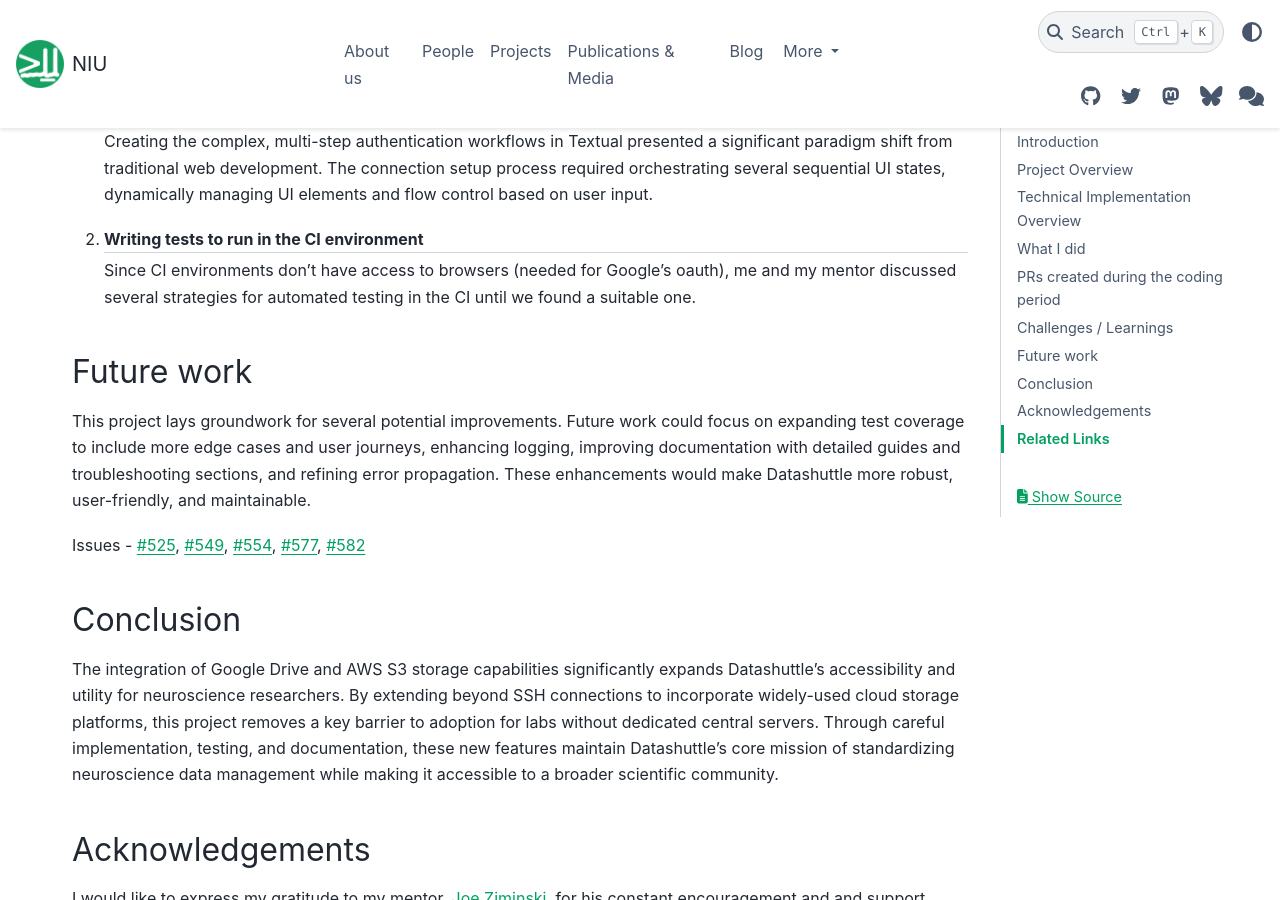
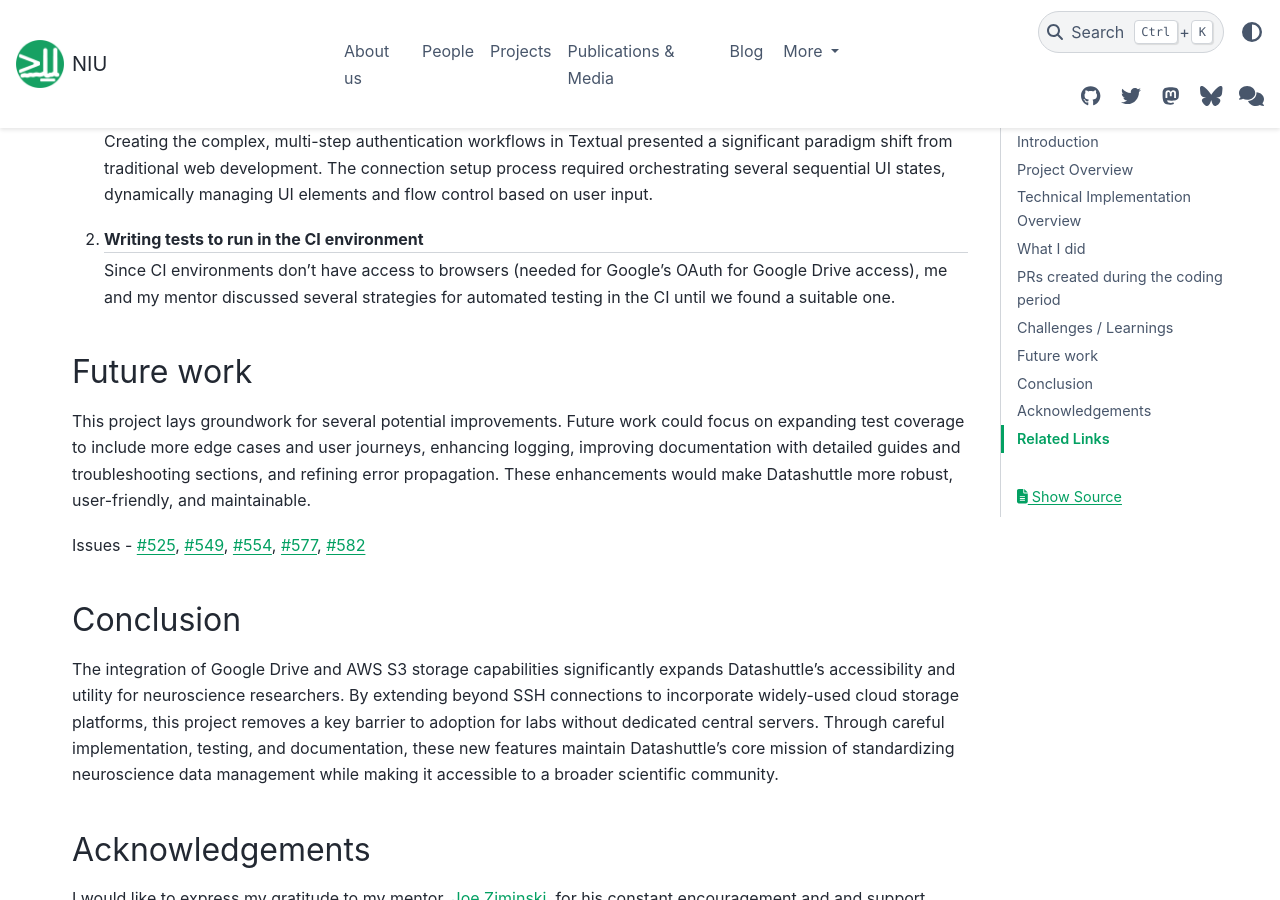
Before and after one commit to neuroinformatics-unit/neuroinformatics-unit.github.io, a Sphinx documentation site: the page built from docs/source/blog/datashuttle_gsoc2025.md, in a window 1280 px wide and 900 px high, scrolled down 5289 px. Built offline with Sphinx 7.4.7 and the PyData theme 0.15.4, drawn with Linux system fonts in a browser that asks for light colours; nearby versions of some CDN libraries; some of the changed text lies outside the part shown.

Commit message:
apply suggestions from code review

```diff
--- a/docs/source/blog/datashuttle_gsoc2025.md
+++ b/docs/source/blog/datashuttle_gsoc2025.md
@@ -75,8 +75,8 @@
     - Used threading library to run connection setup without blocking the TUI.
     - Used Python's subprocess API to implement cancellation of connection setup via killing the underlying process.
 
-4. **Wrote transfer tests to test data transfers to Google Drive and AWS buckets - PR [#570](https://github.com/neuroinformatics-unit/datashuttle/pull/570/)**
-    - Refactored existing transfer tests to extend them for Google Drive and AWS.
+4. **Wrote tests with `pytest` to test data transfers to Google Drive and AWS buckets - PR [#570](https://github.com/neuroinformatics-unit/datashuttle/pull/570/)**
+    - Refactored existing transfer tests for SSH transfers to extend them for Google Drive and AWS.
     - Used Github secrets for connection credentials to run tests in the CI.
     - Wrote tests for connection setup via the TUI.
     - Wrote backward compatibility tests and extended existing TUI tests to test the new connection widgets.
@@ -149,7 +149,7 @@
 
 2. ### Writing tests to run in the CI environment
 
-    Since CI environments don't have access to browsers (needed for Google's oauth), me and my mentor discussed several strategies for automated testing in the CI until we found a suitable one.
+    Since CI environments don't have access to browsers (needed for Google's OAuth for Google Drive access), me and my mentor discussed several strategies for automated testing in the CI until we found a suitable one.
 
 
 ## Future work
```
